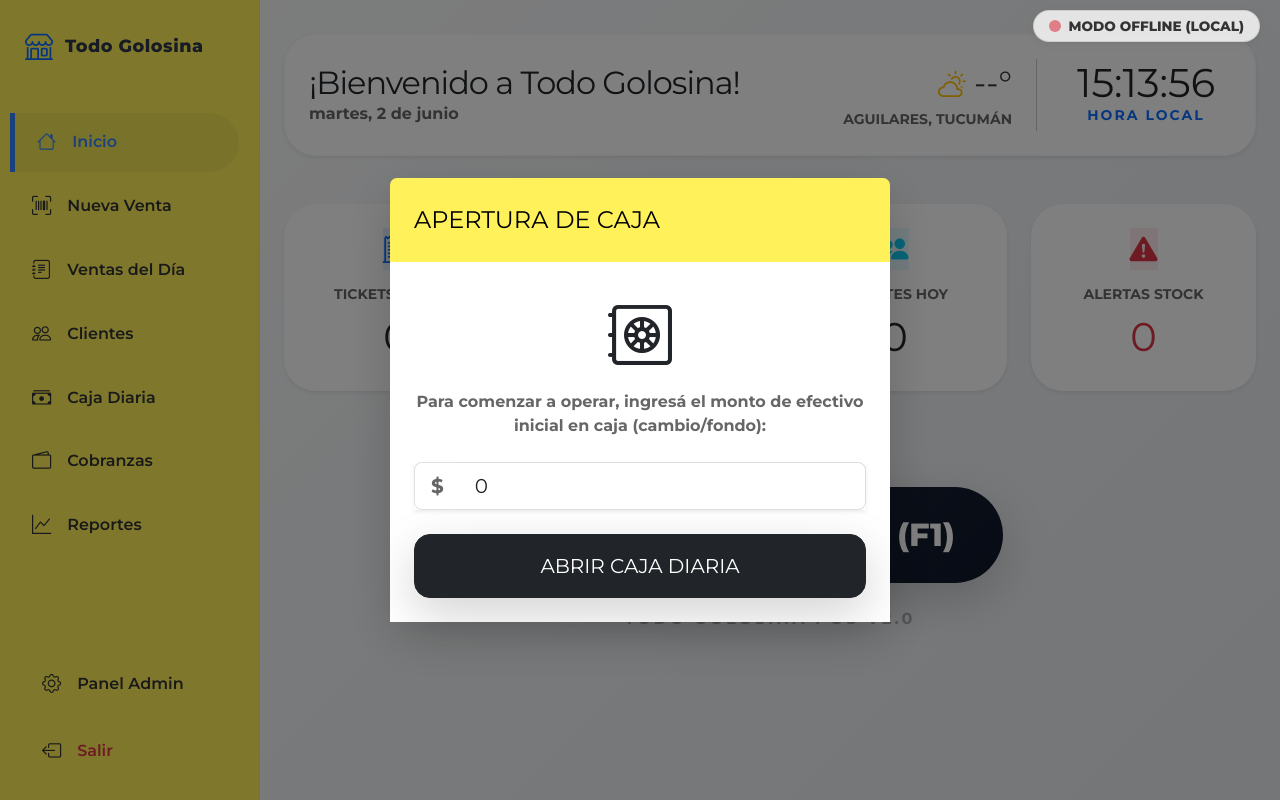
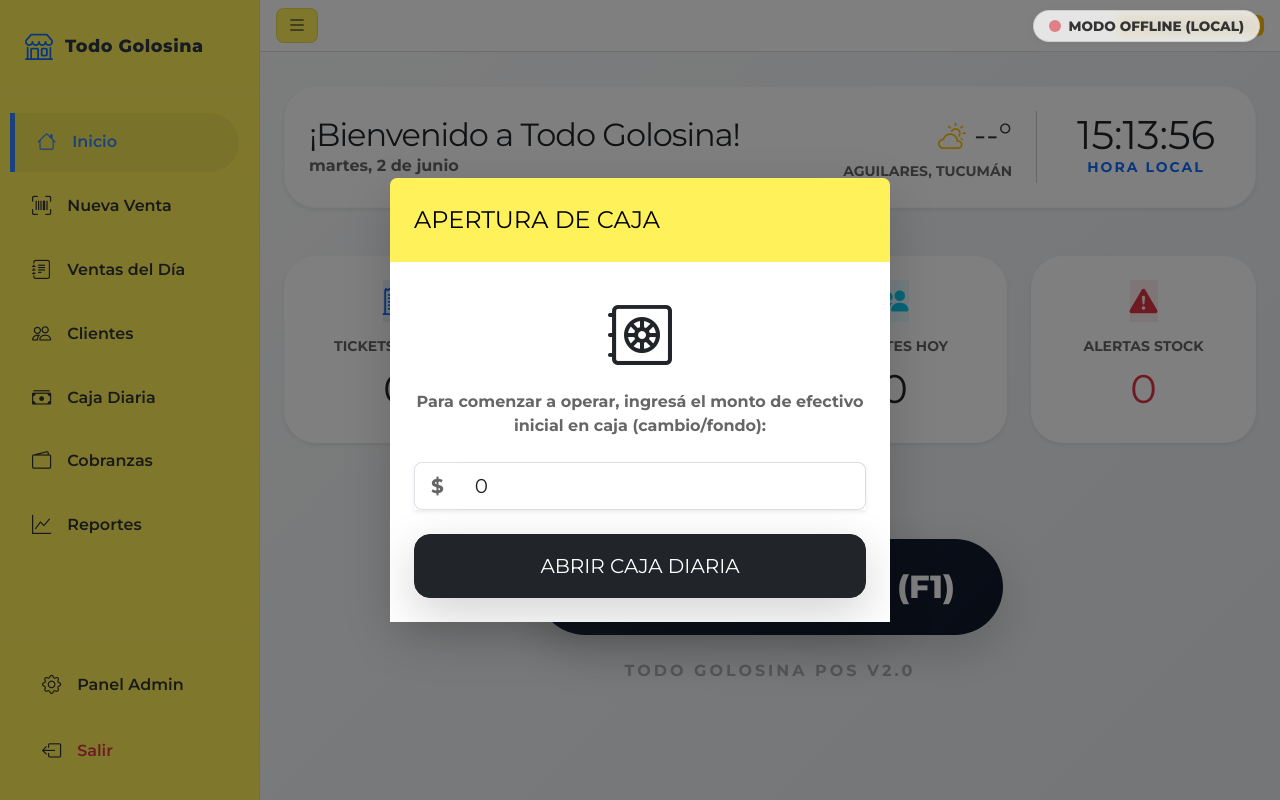
Before and after one commit to Exejkj2/todo-golosina-web, a Flask app: page /facturador in a window 1280 px wide. Run offline with Flask 3, Linux system fonts and the light colour scheme; the visitor is signed in with stand-in values (Sample User, id 1); data that the repository does not hold is empty; some libraries are stand-ins or nearby versions.

Commit message:
UI: Implementa menú lateral colapsable para ganar espacio en pantalla de ventas

```diff
--- a/static/js/app-facturador.js
+++ b/static/js/app-facturador.js
@@ -2640,3 +2640,22 @@ async function sincronizarDatosConNube() {
 window.addEventListener('online', () => {
     sincronizarDatosConNube();
 });
+
+// ─── SIDEBAR COLAPSABLE ──────────────────────────────────────────────────────
+(function () {
+  const STORAGE_KEY = 'sidebar-collapsed';
+  const body = document.body;
+
+  // Restaurar estado previo
+  if (localStorage.getItem(STORAGE_KEY) === '1') {
+    body.classList.add('sidebar-collapsed');
+  }
+
+  const btn = document.getElementById('btn-toggle-sidebar');
+  if (btn) {
+    btn.addEventListener('click', function () {
+      body.classList.toggle('sidebar-collapsed');
+      localStorage.setItem(STORAGE_KEY, body.classList.contains('sidebar-collapsed') ? '1' : '0');
+    });
+  }
+})();
--- a/templates/facturador.html
+++ b/templates/facturador.html
@@ -60,6 +60,51 @@
         flex-shrink: 0;
         border-right: 1px solid rgba(0,0,0,0.05);
         z-index: 100;
+        transition: width 0.3s ease, min-width 0.3s ease;
+        overflow: hidden;
+      }
+
+      /* Estado colapsado del sidebar (desktop) */
+      .sidebar-collapsed .sidebar {
+        width: 68px;
+        min-width: 68px;
+      }
+      .sidebar-collapsed .sidebar-header span,
+      .sidebar-collapsed .sidebar-item span,
+      .sidebar-collapsed .sidebar-item > *:not(i),
+      .sidebar-collapsed .sidebar-footer a > *:not(i) {
+        display: none;
+      }
+      .sidebar-collapsed .sidebar-header {
+        justify-content: center;
+        padding: 20px 10px;
+      }
+      .sidebar-collapsed .sidebar-item {
+        justify-content: center;
+        padding: 15px;
+        gap: 0;
+        border-radius: 8px;
+        margin-right: 6px;
+        margin-left: 6px;
+      }
+      .sidebar-collapsed .sidebar-menu {
+        padding: 15px 4px;
+      }
+      .sidebar-collapsed .sidebar-footer {
+        padding: 10px 4px;
+      }
+      .sidebar-collapsed .sidebar-footer a {
+        justify-content: center;
+        padding: 12px;
+        gap: 0;
+      }
+      .main-content {
+        flex: 1;
+        display: flex;
+        flex-direction: column;
+        overflow: hidden;
+        position: relative;
+        transition: all 0.3s ease;
       }
       .sidebar-header {
         padding: 25px;
@@ -120,7 +165,13 @@
       }
 
       .header-bar {
-        display: none;
+        display: flex;
+        align-items: center;
+        padding: 8px 16px;
+        background: white;
+        border-bottom: 1px solid var(--border);
+        min-height: 52px;
+        gap: 8px;
       }
       .section-container {
         flex: 1;
@@ -357,18 +408,21 @@
       }
 
       /* RESPONSIVE & MOBILE */
+      /* TOGGLE BUTTON — visible siempre en desktop */
       #btn-toggle-sidebar {
-        display: none;
-        position: fixed;
-        top: 15px;
-        left: 15px;
-        z-index: 1001;
         background: var(--accent);
         color: #333;
         border: 1px solid rgba(0,0,0,0.1);
         border-radius: 8px;
-        padding: 8px 12px;
+        padding: 6px 10px;
         font-weight: bold;
+        cursor: pointer;
+        flex-shrink: 0;
+        line-height: 1;
+        transition: background 0.2s;
+      }
+      #btn-toggle-sidebar:hover {
+        background: var(--sidebar-hover);
       }
       #mobile-warning {
         display: none;
@@ -394,7 +448,10 @@
           left: 0;
         }
         #btn-toggle-sidebar {
-          display: block;
+          position: fixed;
+          top: 15px;
+          left: 15px;
+          z-index: 1001;
         }
         .section-container {
           padding-top: 60px !important;
@@ -775,10 +832,6 @@
       </div>
     </div>
 
-    <button id="btn-toggle-sidebar">
-      <i class="bi bi-list fs-4"></i>
-    </button>
-
     <!-- SIDEBAR -->
     <div class="sidebar">
       <div class="sidebar-header">
@@ -821,7 +874,10 @@
     <!-- MAIN CONTENT -->
     <div class="main-content">
       <div class="header-bar">
-        <!-- Topbar limpia -->
+        <!-- Botón toggle integrado en la cabecera -->
+        <button id="btn-toggle-sidebar" title="Colapsar/Expandir menú">
+          <i class="bi bi-list fs-5"></i>
+        </button>
         <div class="d-flex align-items-center gap-3 ms-auto">
           <span id="offline-indicator" class="badge bg-success shadow-sm p-2">
             <i class="bi bi-wifi"></i> Conectado
```
